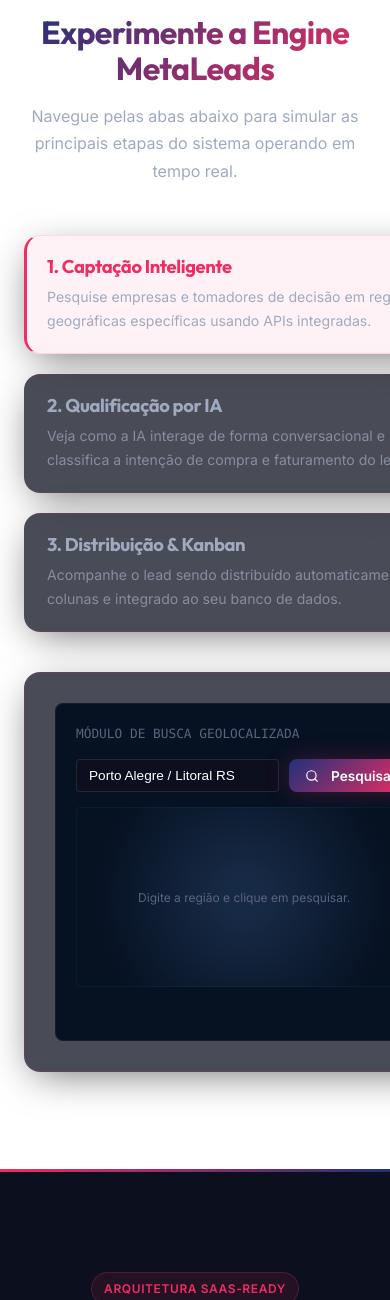
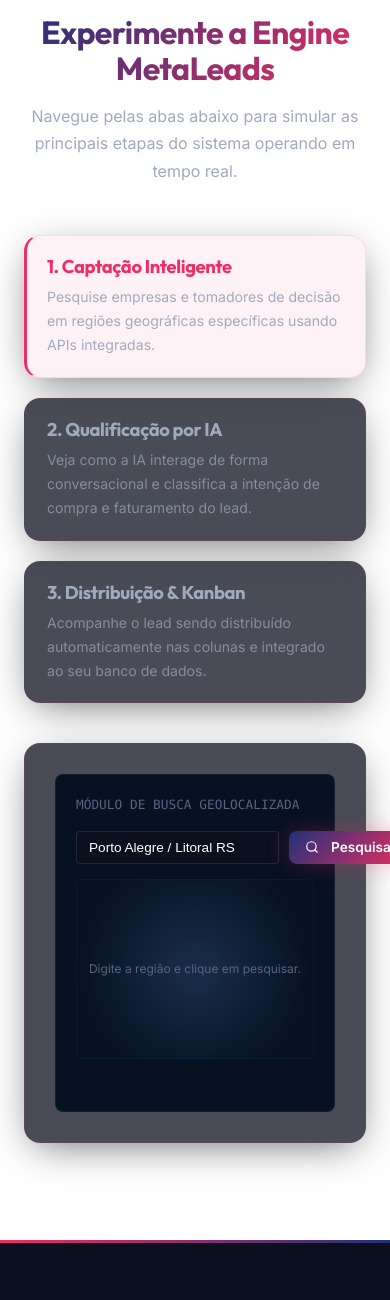
Before and after one commit to leonadito/manifesto, a Django app: page /produtos/ in a window 390 px wide. Shown: the part 1512-2812 px from the top of the page. Run offline with Django 5.2, Linux system fonts and the light colour scheme; some libraries are stand-ins or nearby versions.

Commit message:
Fix products page mobile overflow: min-width 0 on grid items, word-break on tab descriptions

```diff
--- a/static/css/products.css
+++ b/static/css/products.css
@@ -96,6 +96,7 @@
   display: flex;
   flex-direction: column;
   gap: 20px;
+  min-width: 0;
 }
 
 .demoTab {
@@ -127,6 +128,8 @@
   font-size: 0.88rem;
   color: var(--text-secondary);
   opacity: 0.7;
+  word-break: break-word;
+  overflow-wrap: break-word;
 }
 
 .demoTabActive .demoTabDesc {
@@ -140,6 +143,7 @@
   display: flex;
   flex-direction: column;
   justify-content: center;
+  min-width: 0;
 }
 
 /* Map Simulator */
```
